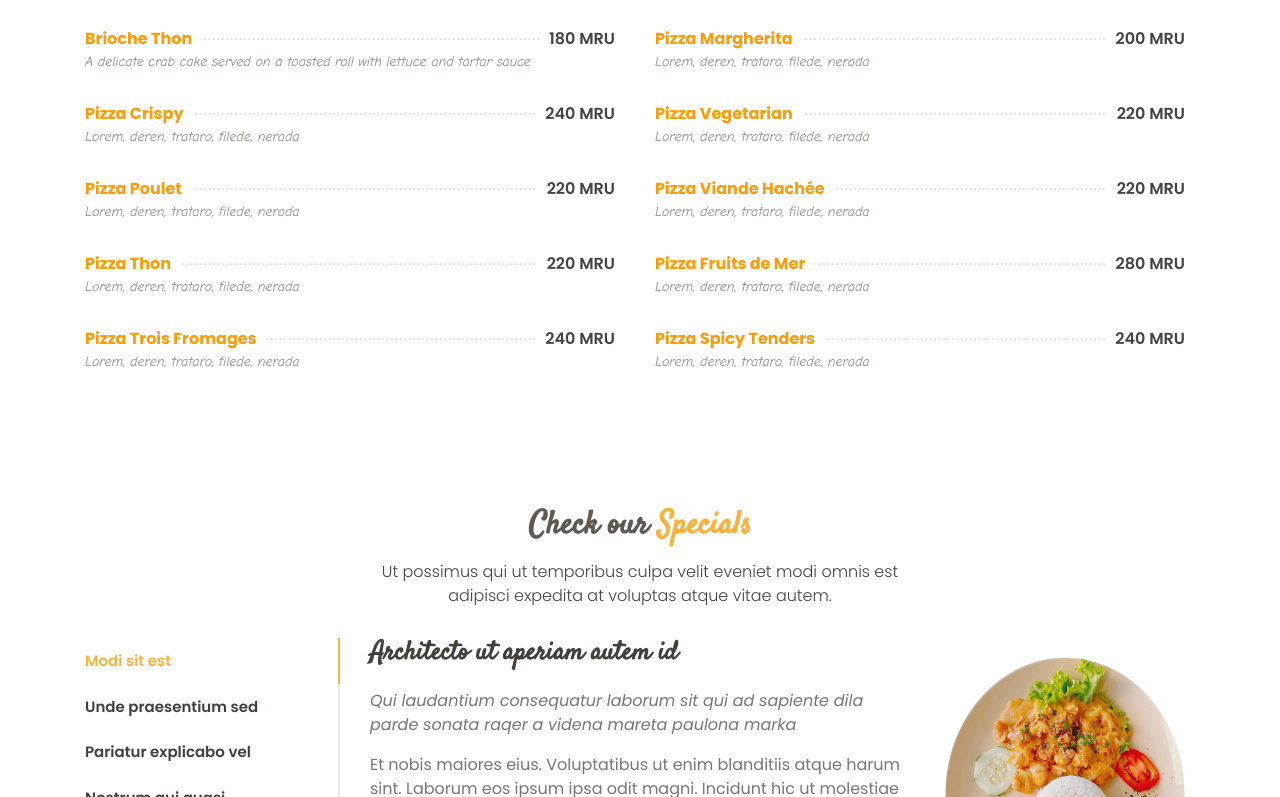
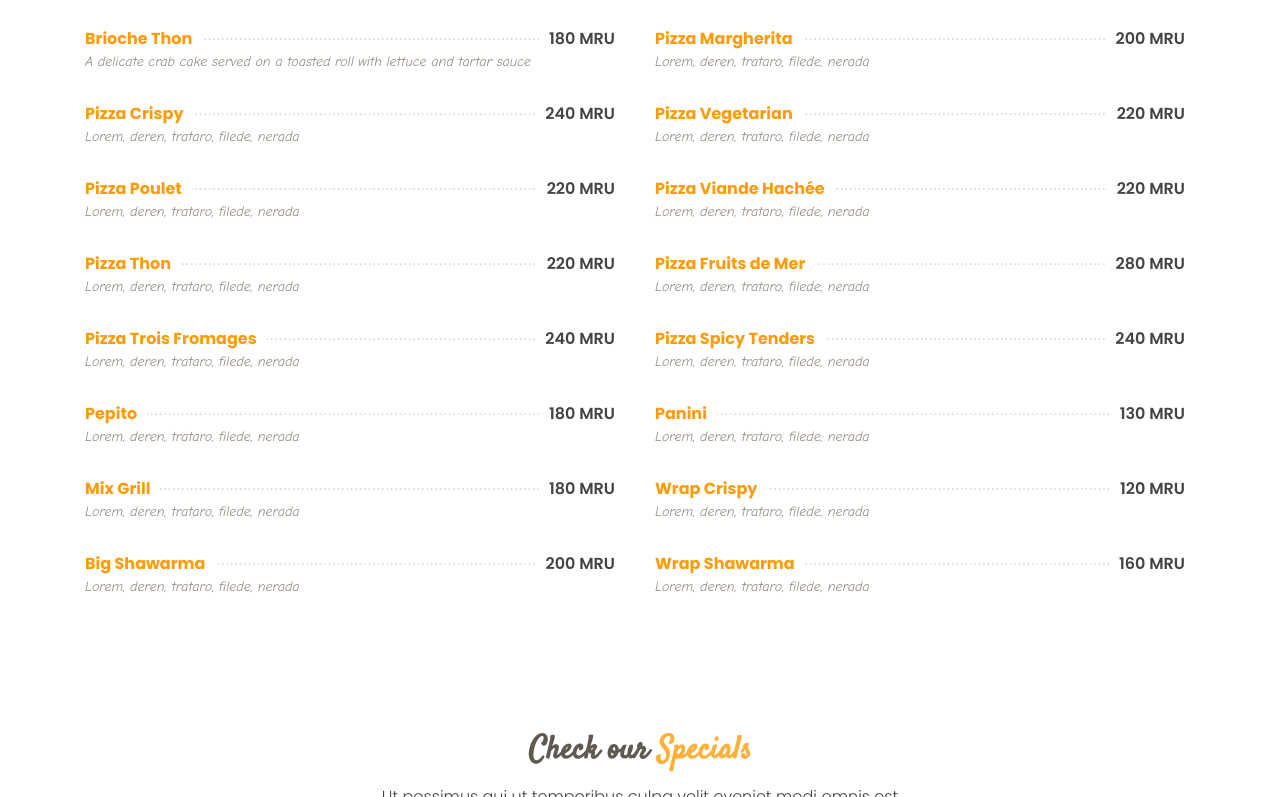
Before and after one commit to thediaf/Palacio, a plain HTML site: page index.html in a window 1280 px wide. Shown: the part 2469-3266 px from the top of the page. Drawn offline with Linux system fonts and the light colour scheme.

Commit message:
Added menu children

```diff
--- a/index.html
+++ b/index.html
@@ -264,6 +264,7 @@
                         <li data-filter=".filter-burgers">Burgers</li>
                         <li data-filter=".filter-brioche">Brioche</li>
                         <li data-filter=".filter-pizza">Pizza</li>
+                        <li data-filter=".filter-children">Menu Enfant</li>
                       </ul>
                     </div>
                 </div>
@@ -427,6 +428,59 @@
                     Lorem, deren, trataro, filede, nerada
                   </div>
                 </div>
+
+                <div class="col-lg-6 menu-item filter-children">
+                  <div class="menu-content">
+                    <a href="#">Pepito</a><span>180 MRU</span>
+                  </div>
+                  <div class="menu-ingredients">
+                    Lorem, deren, trataro, filede, nerada
+                  </div>
+                </div>
+
+                <div class="col-lg-6 menu-item filter-children">
+                  <div class="menu-content">
+                    <a href="#">Panini</a><span>130 MRU</span>
+                  </div>
+                  <div class="menu-ingredients">
+                    Lorem, deren, trataro, filede, nerada
+                  </div>
+                </div>
+
+                <div class="col-lg-6 menu-item filter-children">
+                  <div class="menu-content">
+                    <a href="#">Mix Grill</a><span>180 MRU</span>
+                  </div>
+                  <div class="menu-ingredients">
+                    Lorem, deren, trataro, filede, nerada
+                  </div>
+                </div>
+
+                <div class="col-lg-6 menu-item filter-children">
+                  <div class="menu-content">
+                    <a href="#">Wrap Crispy</a><span>120 MRU</span>
+                  </div>
+                  <div class="menu-ingredients">
+                    Lorem, deren, trataro, filede, nerada
+                  </div>
+                </div>
+
+                <div class="col-lg-6 menu-item filter-children">
+                  <div class="menu-content">
+                    <a href="#">Big Shawarma</a><span>200 MRU</span>
+                  </div>
+                  <div class="menu-ingredients">
+                    Lorem, deren, trataro, filede, nerada
+                  </div>
+                </div>
+
+                <div class="col-lg-6 menu-item filter-children">
+                  <div class="menu-content">
+                    <a href="#">Wrap Shawarma</a><span>160 MRU</span>
+                  </div>
+                  <div class="menu-ingredients">
+                    Lorem, deren, trataro, filede, nerada
+                  </div>
                 </div>
             </div>
         </section>
```
